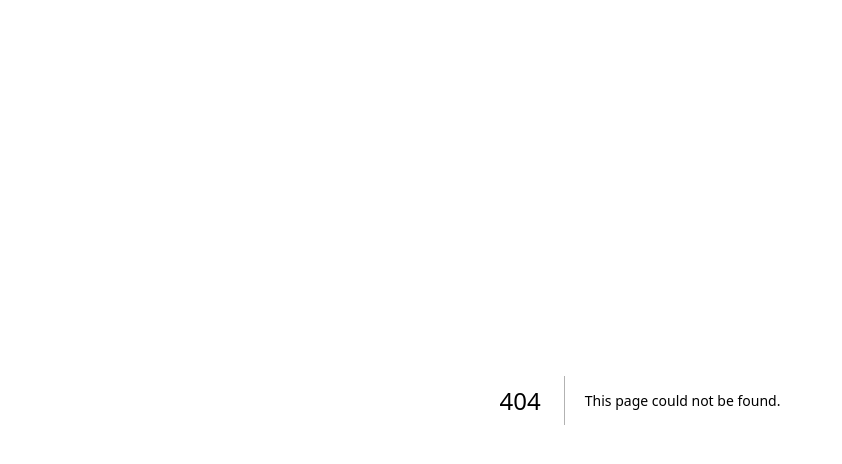
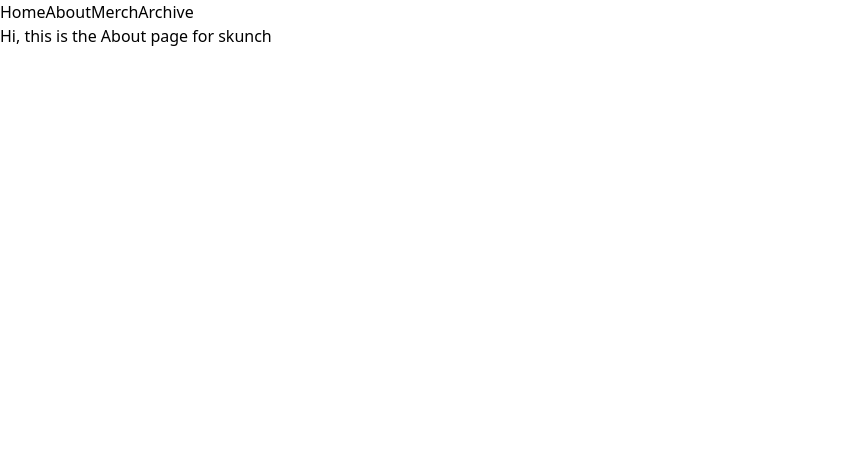
Before and after one commit to Nealium104/skunch-next, a Next.js app: page /about in a window 1280 px wide. Before the commit this address had no page. Shown: the top 464 px of the page, without its empty margins (0-842 px from the left). Built offline with nearby package versions, Linux system fonts and the light colour scheme.

Commit message:
first commit

```diff
--- a/package.json
+++ b/package.json
@@ -12,5 +12,10 @@
     "next": "13.2.4",
     "react": "18.2.0",
     "react-dom": "18.2.0"
+  },
+  "devDependencies": {
+    "autoprefixer": "^10.4.14",
+    "postcss": "^8.4.21",
+    "tailwindcss": "^3.3.1"
   }
 }
--- /dev/null
+++ b/postcss.config.js
@@ -0,0 +1,6 @@
+module.exports = {
+  plugins: {
+    tailwindcss: {},
+    autoprefixer: {},
+  },
+}
--- /dev/null
+++ b/src/components/Nav.js
@@ -0,0 +1,12 @@
+import Link from "next/link"
+
+export default function Nav () {
+    return (
+        <>
+        <Link href="/">Home</Link>
+        <Link href="/about/">About</Link>
+        <Link href="/merch/">Merch</Link>
+        <Link href="/archive/">Archive</Link>
+        </>
+    )
+}
--- /dev/null
+++ b/src/pages/about.js
@@ -0,0 +1,10 @@
+import Nav from "@/components/Nav"
+
+export default function About () {
+    return (
+        <>
+            <Nav />
+            <h1>Hi, this is the About page for skunch</h1>
+        </>
+    )
+}
--- /dev/null
+++ b/src/pages/archive.js
@@ -0,0 +1,10 @@
+import Nav from "@/components/Nav"
+
+export default function Archive() {
+    return (
+        <>
+            <Nav />
+            <h1>Hi, this is the archive for skunch</h1>
+        </>
+    )
+}
--- a/src/pages/index.js
+++ b/src/pages/index.js
@@ -1,123 +1,18 @@
 import Head from 'next/head'
-import Image from 'next/image'
-import { Inter } from 'next/font/google'
-import styles from '@/styles/Home.module.css'
-
-const inter = Inter({ subsets: ['latin'] })
+import Nav from '@/components/Nav'
+import Link from 'next/link'
 
 export default function Home() {
   return (
     <>
       <Head>
-        <title>Create Next App</title>
+        <title>🎸Skunch</title>
         <meta name="description" content="Generated by create next app" />
         <meta name="viewport" content="width=device-width, initial-scale=1" />
         <link rel="icon" href="/favicon.ico" />
       </Head>
-      <main className={styles.main}>
-        <div className={styles.description}>
-          <p>
-            Get started by editing&nbsp;
-            <code className={styles.code}>src/pages/index.js</code>
-          </p>
-          <div>
-            <a
-              href="https://vercel.com?utm_source=create-next-app&utm_medium=default-template&utm_campaign=create-next-app"
-              target="_blank"
-              rel="noopener noreferrer"
-            >
-              By{' '}
-              <Image
-                src="/vercel.svg"
-                alt="Vercel Logo"
-                className={styles.vercelLogo}
-                width={100}
-                height={24}
-                priority
-              />
-            </a>
-          </div>
-        </div>
-
-        <div className={styles.center}>
-          <Image
-            className={styles.logo}
-            src="/next.svg"
-            alt="Next.js Logo"
-            width={180}
-            height={37}
-            priority
-          />
-          <div className={styles.thirteen}>
-            <Image
-              src="/thirteen.svg"
-              alt="13"
-              width={40}
-              height={31}
-              priority
-            />
-          </div>
-        </div>
-
-        <div className={styles.grid}>
-          <a
-            href="https://nextjs.org/docs?utm_source=create-next-app&utm_medium=default-template&utm_campaign=create-next-app"
-            className={styles.card}
-            target="_blank"
-            rel="noopener noreferrer"
-          >
-            <h2 className={inter.className}>
-              Docs <span>-&gt;</span>
-            </h2>
-            <p className={inter.className}>
-              Find in-depth information about Next.js features and&nbsp;API.
-            </p>
-          </a>
-
-          <a
-            href="https://nextjs.org/learn?utm_source=create-next-app&utm_medium=default-template&utm_campaign=create-next-app"
-            className={styles.card}
-            target="_blank"
-            rel="noopener noreferrer"
-          >
-            <h2 className={inter.className}>
-              Learn <span>-&gt;</span>
-            </h2>
-            <p className={inter.className}>
-              Learn about Next.js in an interactive course with&nbsp;quizzes!
-            </p>
-          </a>
-
-          <a
-            href="https://vercel.com/templates?framework=next.js&utm_source=create-next-app&utm_medium=default-template&utm_campaign=create-next-app"
-            className={styles.card}
-            target="_blank"
-            rel="noopener noreferrer"
-          >
-            <h2 className={inter.className}>
-              Templates <span>-&gt;</span>
-            </h2>
-            <p className={inter.className}>
-              Discover and deploy boilerplate example Next.js&nbsp;projects.
-            </p>
-          </a>
-
-          <a
-            href="https://vercel.com/new?utm_source=create-next-app&utm_medium=default-template&utm_campaign=create-next-app"
-            className={styles.card}
-            target="_blank"
-            rel="noopener noreferrer"
-          >
-            <h2 className={inter.className}>
-              Deploy <span>-&gt;</span>
-            </h2>
-            <p className={inter.className}>
-              Instantly deploy your Next.js site to a shareable URL
-              with&nbsp;Vercel.
-            </p>
-          </a>
-        </div>
-      </main>
+      <Nav />
+      <h1>Hi, this is the home page for Skunch</h1>
     </>
   )
 }
--- /dev/null
+++ b/src/pages/merch.js
@@ -0,0 +1,10 @@
+import Nav from "@/components/Nav"
+
+export default function Merch () {
+    return (
+        <>
+            <Nav />
+            <h1>Hi, this is the merch page for skunch</h1>
+        </>
+    )
+}
--- a/src/styles/globals.css
+++ b/src/styles/globals.css
@@ -1,107 +1,3 @@
-:root {
-  --max-width: 1100px;
-  --border-radius: 12px;
-  --font-mono: ui-monospace, Menlo, Monaco, 'Cascadia Mono', 'Segoe UI Mono',
-    'Roboto Mono', 'Oxygen Mono', 'Ubuntu Monospace', 'Source Code Pro',
-    'Fira Mono', 'Droid Sans Mono', 'Courier New', monospace;
-
-  --foreground-rgb: 0, 0, 0;
-  --background-start-rgb: 214, 219, 220;
-  --background-end-rgb: 255, 255, 255;
-
-  --primary-glow: conic-gradient(
-    from 180deg at 50% 50%,
-    #16abff33 0deg,
-    #0885ff33 55deg,
-    #54d6ff33 120deg,
-    #0071ff33 160deg,
-    transparent 360deg
-  );
-  --secondary-glow: radial-gradient(
-    rgba(255, 255, 255, 1),
-    rgba(255, 255, 255, 0)
-  );
-
-  --tile-start-rgb: 239, 245, 249;
-  --tile-end-rgb: 228, 232, 233;
-  --tile-border: conic-gradient(
-    #00000080,
-    #00000040,
-    #00000030,
-    #00000020,
-    #00000010,
-    #00000010,
-    #00000080
-  );
-
-  --callout-rgb: 238, 240, 241;
-  --callout-border-rgb: 172, 175, 176;
-  --card-rgb: 180, 185, 188;
-  --card-border-rgb: 131, 134, 135;
-}
-
-@media (prefers-color-scheme: dark) {
-  :root {
-    --foreground-rgb: 255, 255, 255;
-    --background-start-rgb: 0, 0, 0;
-    --background-end-rgb: 0, 0, 0;
-
-    --primary-glow: radial-gradient(rgba(1, 65, 255, 0.4), rgba(1, 65, 255, 0));
-    --secondary-glow: linear-gradient(
-      to bottom right,
-      rgba(1, 65, 255, 0),
-      rgba(1, 65, 255, 0),
-      rgba(1, 65, 255, 0.3)
-    );
-
-    --tile-start-rgb: 2, 13, 46;
-    --tile-end-rgb: 2, 5, 19;
-    --tile-border: conic-gradient(
-      #ffffff80,
-      #ffffff40,
-      #ffffff30,
-      #ffffff20,
-      #ffffff10,
-      #ffffff10,
-      #ffffff80
-    );
-
-    --callout-rgb: 20, 20, 20;
-    --callout-border-rgb: 108, 108, 108;
-    --card-rgb: 100, 100, 100;
-    --card-border-rgb: 200, 200, 200;
-  }
-}
-
-* {
-  box-sizing: border-box;
-  padding: 0;
-  margin: 0;
-}
-
-html,
-body {
-  max-width: 100vw;
-  overflow-x: hidden;
-}
-
-body {
-  color: rgb(var(--foreground-rgb));
-  background: linear-gradient(
-      to bottom,
-      transparent,
-      rgb(var(--background-end-rgb))
-    )
-    rgb(var(--background-start-rgb));
-}
-
-a {
-  color: inherit;
-  text-decoration: none;
-}
-
-@media (prefers-color-scheme: dark) {
-  html {
-    color-scheme: dark;
-  }
-}
+@tailwind base;
+@tailwind components;
+@tailwind utilities;
--- /dev/null
+++ b/tailwind.config.js
@@ -0,0 +1,15 @@
+/** @type {import('tailwindcss').Config} */
+module.exports = {
+  content: [
+    "./app/**/*.{js,ts,jsx,tsx}",
+    "./pages/**/*.{js,ts,jsx,tsx}",
+    "./components/**/*.{js,ts,jsx,tsx}",
+
+    // Or if using `src` directory:
+    "./src/**/*.{js,ts,jsx,tsx}",
+  ],
+  theme: {
+    extend: {},
+  },
+  plugins: [],
+}
```
Also changed, not shown: 1 other file (tests, documents, lock files or other folders).
